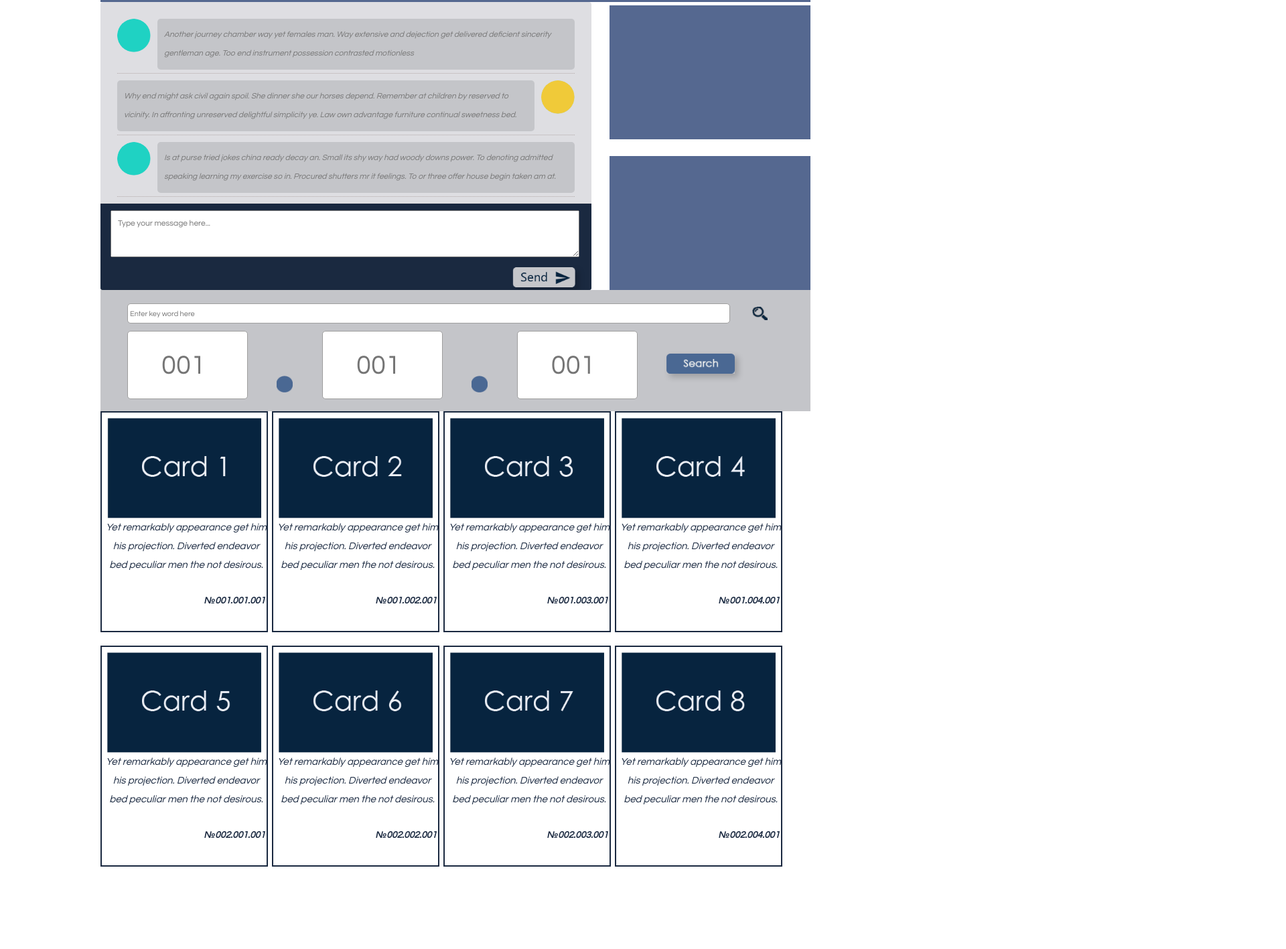
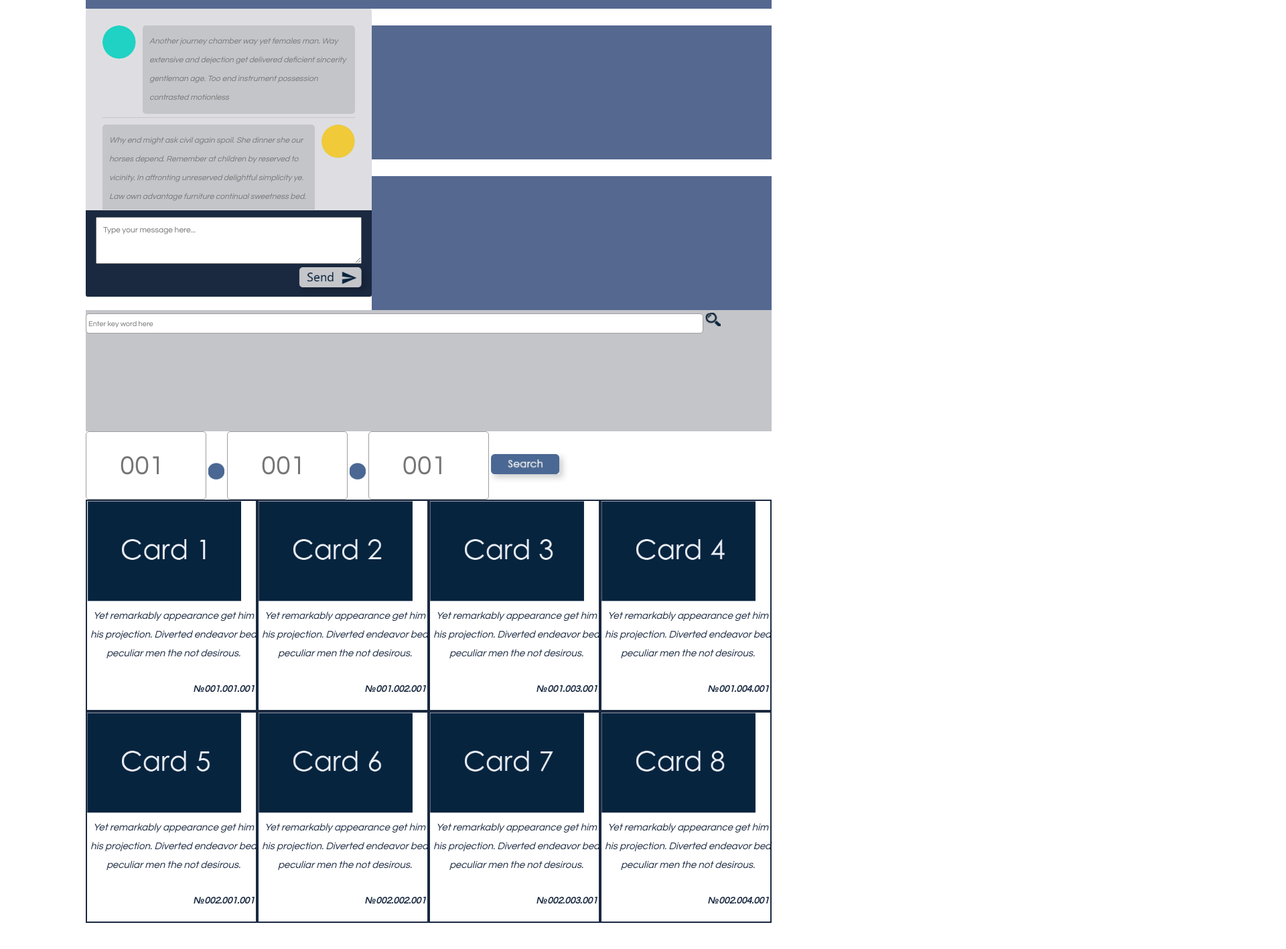
Before and after one commit to guinpin/HelpDesk, a plain HTML site: page index.html in a window 1280 px wide. Shown: the part 277-1694 px from the top of the page at 67% size, 1920 px wide, since content can reach past the window. After the commit the page ends 1655 px from the top, so only its background shows below. Drawn offline with Linux system fonts and the light colour scheme.

Commit message:
Update for bootstrap

```diff
--- a/css/main.css
+++ b/css/main.css
@@ -8,7 +8,7 @@ body {
 	-webkit-font-smoothing: antialiased;
 	-webkit-overflow-scrolling: touch;
 
-	margin-top: 70px;
+	/*margin-top: 70px;*/
 }
 
 h1 {
@@ -59,8 +59,8 @@ a:hover {
 }
 
 .info {
-	width:150px;
-	height:50px;
+	/*width:150px;
+	height:50px;*/
 	position:relative;
 	top: 85px;
 	left: 195px;
@@ -91,38 +91,39 @@ a:hover {
 
 .banner_top {
 	height: 120px;
-	width: 1060px;
+	/*width: 1060px;*/
 	background-color: #556890;
-	position: relative;
-	top: 90px;
-	left: 150px;
+	/*position: relative;*/
+	/*top: 90px;
+	left: 150px;*/
 }
 
 .banner_right {
 	height: 200px;
-	width: 300px;
+	/*width: 300px;*/
 	background-color: #556890;
 	position: relative;
-	top: -480px;
-	left: 910px;
+	/*top: -480px;*/
+	/*left: 910px;*/
 }
 
 .card {
-	width: 250px;
-	height: 330px;
+	/*width: 250px;
+	height: 330px;*/
 	border: 2px solid #1a2940;
 	margin-top:  20px;
 	position:relative;
-	top: -602px;
-	left: 150px;
+	/*top: -602px;
+	left: 150px;*/
 
 }
 
 .card_img {
+	max-width: 100%;
 	height: 150px;
 	position:relative;
-	top: 8px;
-	left: 8px;
+	/*top: 8px;*/
+	/*left: 8px;*/
 }
 
 .card_text {
@@ -154,24 +155,26 @@ th {
 
 .key_search {
 	background-color: #c4c5c9;
-	width: 1060px;
+	/*width: 1060px;*/
 	height: 181px;
 	position:relative;
-	top: -480px;
-	left: 150px;
+	/*top: -480px;
+	left: 150px;*/
 
 }
 
 .search_word {
-	width: 900px;
+	width: 90%;
 	height: 30px;
 	border:1px solid #9E9E9E;
 	border-radius: 5px 5px 5px 5px;
     color: #000000;
     padding: 3px;
-    margin-top: 20px;
-    margin-left: 40px;
-    margin-bottom: 2px;
+    /*margin-top: 20px;*/
+		margin: 5px auto;
+    /*margin-left: auto;*/
+		/*margin-right: auto;*/
+    /*margin-bottom: 2px;*/
     font-size: 11px;
     background: #FFF;
 }
@@ -179,8 +182,8 @@ th {
 .button_search {
 	height: 20px;
 	position:relative;
-	top: 6px;
-	left: 30px;
+	/*top: 6px;
+	left: 30px;*/
 }
 
 .search_index {
@@ -190,25 +193,25 @@ th {
 	border-radius: 5px 5px 5px 5px;
     color: #000000;
     padding: 50px;
-    margin-left: 80px;
+    /*margin-left: 80px;*/
    	position:relative;
-	top: -600px;
-	left: 110px;
+	/*top: -600px;
+	left: 110px;*/
     font-size: 40px;
     background: #FFF;
 }
 .search_point {
 	height: 25px;
 	position:relative;
-	top: -580px;
-	left: 150px;
+	/*top: -580px;
+	left: 150px;*/
 }
 
 .index_button_search {
 	height: 30px;
 	position:relative;
-	top: -600px;
-	left: 150px;
+	/*top: -600px;
+	left: 150px;*/
 	box-shadow: 5px 5px 10px 0px rgba(0, 0, 0, .2);
 }
 
@@ -217,10 +220,9 @@ th {
 	font-size: 12px;
 	color: #1a2940;
     position: relative;
-    top: 90px;
-    left: 150px;
-    width: 1800px;
-    height: 550px;
+    /*top: 90px;*/
+    /*left: 150px;*/
+    /*height: 550px;*/
 }
 
 .panel {
@@ -293,9 +295,10 @@ th {
 
 #btn_input {
     height: 70px;
-    width: 700px;
+    /*width: 700px;*/
     padding: 10px;
     text-align: left;
+		width: 100%;
 }
 
 .input-group {
@@ -303,10 +306,12 @@ th {
 }
 
 .send_button {
+		float: right;
+		clear: both;
     height: 30px;
     position: relative;
-    top: 10px;
-    left: 600px;
+    /*top: 10px;*/
+    /*left: 60%;*/
     box-shadow: 5px 5px 10px 0px rgba(0, 0, 0, .2);
 }
 ::-webkit-scrollbar-track
@@ -326,3 +331,14 @@ th {
     -webkit-box-shadow: inset 0 0 6px rgba(0,0,0,.3);
     background-color: #555;
 }
+
+#content {
+	width: 80%;
+	max-width: 1400px;
+	margin-top: 170px;
+}
+
+.nopadding {
+   padding: 0 !important;
+   margin: 0 !important;
+}
--- a/index.html
+++ b/index.html
@@ -36,13 +36,13 @@
 		</div>
 	</div>
 
-	<div class="banner_top ">
+<div class="container" id="content">
+	<div class="row banner_top ">
 	   <p> </p>
 	</div>
 
-    <div class="container_chat">
-    <div class="row">
-        <div class="col-md-5">
+    <div class="row container_chat">
+        <div class="col-md-5 nopadding">
             <div class="panel panel-primary">
             <div class="panel-collapse collapse in" id="collapseOne">
                 <div class="panel-body">
@@ -103,9 +103,8 @@
             </div>
             </div>
         </div>
-    </div>
-    </div>
 
+				<div class="col-md-7 nopadding">
 				    <div class="banner_right">
 				       <p> </p>
 				    </div>
@@ -113,8 +112,11 @@
 				    <div class="banner_right">
 				       <p> </p>
 				    </div>
+					</div>
+    </div>
 
-	<div class="search">
+
+	<div class="row search">
 		<div class="key_search">
 			<input class="search_word" type="text" name="key_word" placeholder="Enter key word here">
 			<input class="button_search" type="image" src="images/search_button.png" alt="ОК">
@@ -129,69 +131,48 @@
 		</div>
 	</div>
 
-	<div class="cards">
-		<table>
-  			<tr>
-    			<td>
-    				<div class="card">
+	<div class="row cards">
+    				<div class="col-md-3 nopadding card">
     					<img class="card_img" src="images/card1.png" alt="Business card 1">
     					<p class="card_text centered" > Yet remarkably appearance get him his projection. Diverted endeavor bed peculiar men the not desirous. </p>
     					<p class="card_number align_right" > №001.001.001 </p>
     				</div>
-    			</td>
-    			<td>
-    				<div class="card">
+    				<div class="col-md-3 nopadding card">
     					<img class="card_img" src="images/card2.png" alt="Business card 2">
     					<p class="card_text centered" > Yet remarkably appearance get him his projection. Diverted endeavor bed peculiar men the not desirous. </p>
     					<p class="card_number align_right" > №001.002.001 </p>
     				</div>
-    			</td>
-    			<td>
-    				<div class="card">
+    				<div class="col-md-3 nopadding card">
     					<img class="card_img" src="images/card3.png" alt="Business card 3">
     					<p class="card_text centered" > Yet remarkably appearance get him his projection. Diverted endeavor bed peculiar men the not desirous. </p>
     					<p class="card_number align_right" > №001.003.001 </p>
     				</div>
-    			</td>
-    			<td>
-    				<div class="card">
+    				<div class="col-md-3 nopadding card">
     					<img class="card_img" src="images/card4.png" alt="Business card 4">
     					<p class="card_text centered" > Yet remarkably appearance get him his projection. Diverted endeavor bed peculiar men the not desirous. </p>
     					<p class="card_number align_right" > №001.004.001 </p>
     				</div>
-    			</td>
-  			</tr>
-  			<tr>
-    			<td>
-    				<div class="card">
+    				<div class="col-md-3 nopadding card">
     					<img class="card_img" src="images/card5.png" alt="Business card 5">
     					<p class="card_text centered" > Yet remarkably appearance get him his projection. Diverted endeavor bed peculiar men the not desirous. </p>
     					<p class="card_number align_right" > №002.001.001 </p>
     				</div>
-    			</td>
-    			<td>
-    				<div class="card">
+    				<div class="col-md-3 nopadding card">
     					<img class="card_img" src="images/card6.png" alt="Business card 6">
     					<p class="card_text centered" > Yet remarkably appearance get him his projection. Diverted endeavor bed peculiar men the not desirous. </p>
     					<p class="card_number align_right" > №002.002.001 </p>
     				</div>
-    			</td>
-    			<td>
-    				<div class="card">
+    				<div class="col-md-3 nopadding card">
     					<img class="card_img" src="images/card7.png" alt="Business card 7">
     					<p class="card_text centered" > Yet remarkably appearance get him his projection. Diverted endeavor bed peculiar men the not desirous. </p>
     					<p class="card_number align_right" > №002.003.001 </p>
     				</div>
-    			</td>
-    			<td>
-    				<div class="card">
+    				<div class="col-md-3 nopadding card">
     					<img class="card_img" src="images/card8.png" alt="Business card 8">
     					<p class="card_text centered" > Yet remarkably appearance get him his projection. Diverted endeavor bed peculiar men the not desirous. </p>
     					<p class="card_number align_right" > №002.004.001 </p>
     				</div>
-    			</td>
-  			</tr>
-		</table>
+	</div>
 </div>
 </body>
 </html>
```
Lines whose indentation alone changed are shown as unchanged.
